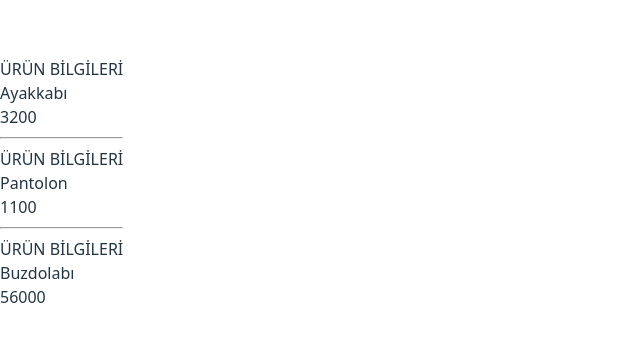
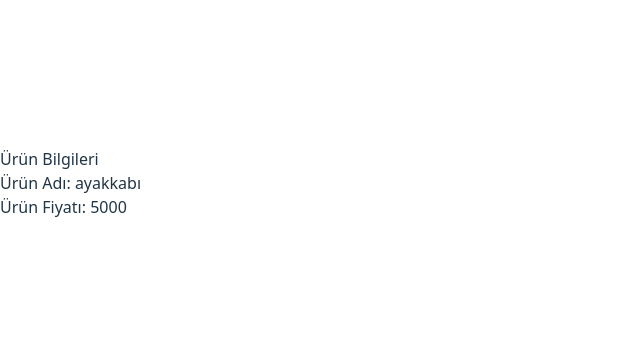
Before and after one commit to alikaankoc1/create-folder, a React (Vite) app in the folder props structure/: page / in a window 1280 px wide. Shown: the part 217-558 px from the top of the page, without its empty margins (0-640 px from the left). Built offline with nearby package versions, Linux system fonts and the light colour scheme.

Commit message:
props yapısı

```diff
--- a/props structure/src/App.jsx
+++ b/props structure/src/App.jsx
@@ -2,16 +2,10 @@ import React from 'react'
 import Product from './Product'
 
 function App() {
-  const dataBase = "Buzdolabı";
   return (
-    <div>
-    <Product productName = "Ayakkabı" price = {3200}/>
-    <hr />
-    <Product productName ="Pantolon" price ={1100}/>
-    <hr />
-    <Product productName = {dataBase} price ={56000}/>
-    </div>
-
+   <div>
+    <Product productName = "ayakkabı" price = {5000}/>
+   </div>
   )
 }
 
--- a/props structure/src/Product.jsx
+++ b/props structure/src/Product.jsx
@@ -3,12 +3,13 @@ import React from 'react'
 function Product(props) {
   return (
     <div>
-      <div>ÜRÜN BİLGİLERİ</div>
-      <div>
-        <div>{props.productName}</div>
-        <div> {props.price} </div>
-      </div>
+        <div>Ürün Bilgileri</div>
+        <div>
+            <div>Ürün Adı: {props.productName}</div>
+            <div>Ürün Fiyatı: {props.price}</div>
+        </div>
     </div>
+
   )
 }
 
```
